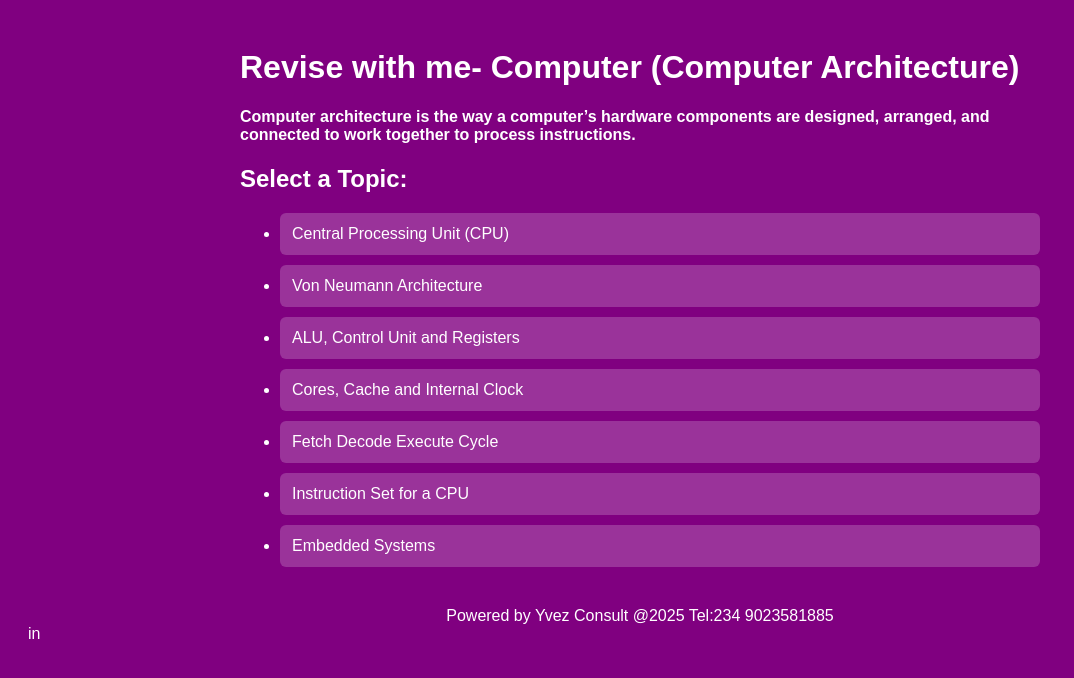
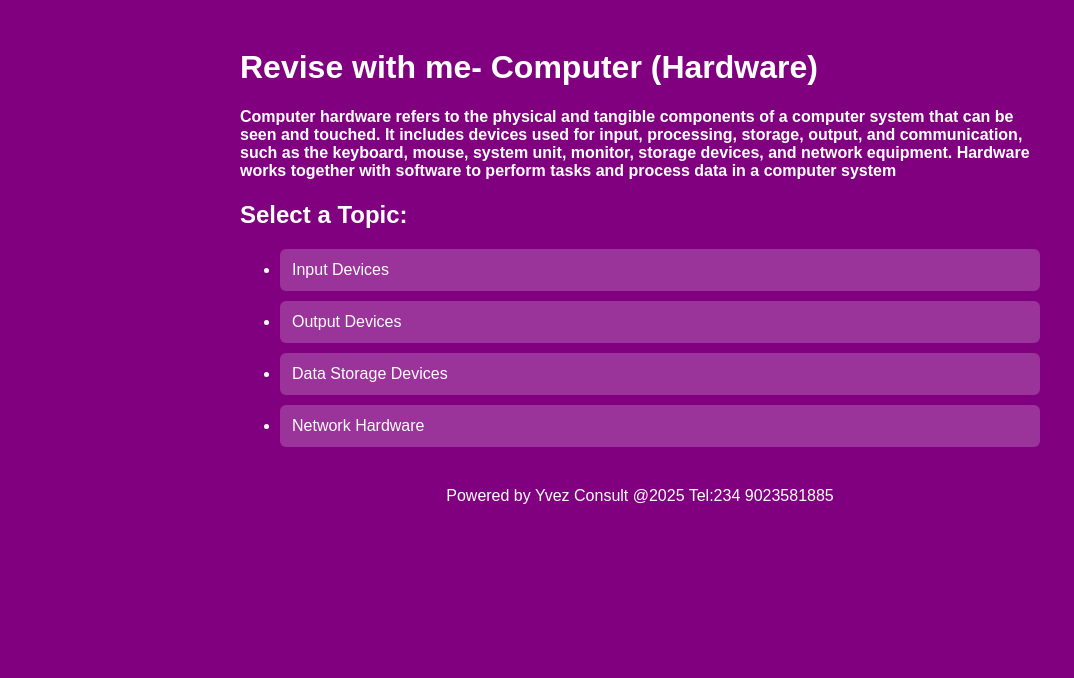
Before and after one commit to yvonneez/chemistry-elect, a React (Vite) app: page / in a window 1280 px wide. Shown: the top 678 px of the page, without its empty margins (0-1074 px from the left). Built offline with nearby package versions, Linux system fonts and the light colour scheme.

Commit message:
hardware

```diff
--- a/index.html
+++ b/index.html
@@ -1 +1 @@
-<!DOCTYPE html><html><body><div id='root'></div><script type='module' src='/src/main.jsx'></script></body></html>in
+<!DOCTYPE html><html><body><div id='root'></div><script type='module' src='/src/main.jsx'></script></body></html>
--- a/src/components/TopicList.jsx
+++ b/src/components/TopicList.jsx
@@ -1,8 +1,8 @@
 export default function TopicList({ topics, onStart }) {
   return (
     <div>
-      <h1>Revise with me- Computer (Computer Architecture)</h1>
-      <h4>Computer architecture is the way a computer’s hardware components are designed, arranged, and connected to work together to process instructions.</h4>
+      <h1>Revise with me- Computer (Hardware)</h1>
+      <h4>Computer hardware refers to the physical and tangible components of a computer system that can be seen and touched. It includes devices used for input, processing, storage, output, and communication, such as the keyboard, mouse, system unit, monitor, storage devices, and network equipment. Hardware works together with software to perform tasks and process data in a computer system</h4>
       <h2>Select a Topic:</h2>
       <ul className="topic-list">
         {topics.map((topic,i)=>(
--- a/src/data.js
+++ b/src/data.js
@@ -1,100 +1,58 @@
 const topics = [
+
 {
-title: "Central Processing Unit (CPU)",
+title: "Input Devices",
 summary:
-"The Central Processing Unit (CPU) is the main component of a computer responsible for processing data and executing instructions. It performs calculations, makes decisions, and controls the operation of other hardware components. The CPU is often described as the brain of the computer because all processing tasks pass through it.",
-
+"Input devices are hardware components used to enter data and instructions into a computer system. They enable communication between the user and the computer. Input devices convert human actions such as typing, clicking, speaking, or scanning into machine-readable signals that the computer can process. Common examples include keyboards, mice, scanners, microphones, webcams, and joysticks.",
 questions: [
-{ question: "What does CPU stand for?", options: ["Central Program Unit", "Central Processing Unit", "Computer Processing Unit", "Core Processing Unit"], answer: 1 },
-{ question: "The CPU is often referred to as the:", options: ["Memory of the computer", "Brain of the computer", "Storage unit", "Input device"], answer: 1 },
-{ question: "Which of the following is NOT a function of the CPU?", options: ["Processing data", "Executing instructions", "Controlling hardware", "Storing files permanently"], answer: 3 },
-{ question: "Which component carries out instructions?", options: ["Hard disk", "CPU", "Monitor", "Keyboard"], answer: 1 },
-{ question: "All data processing in a computer is handled by the:", options: ["RAM", "CPU", "Power supply", "Motherboard"], answer: 1 }
+{ question: "Which of the following is an input device?", options: ["Monitor", "Keyboard", "Printer", "Speaker"], answer: 1 },
+{ question: "What is the main function of an input device?", options: ["Store data", "Display output", "Enter data into the computer", "Process data"], answer: 2 },
+{ question: "Which device is used to input sound into a computer?", options: ["Speaker", "Microphone", "Monitor", "Projector"], answer: 1 },
+{ question: "A mouse is mainly used to:", options: ["Type text", "Point and select items", "Print documents", "Store files"], answer: 1 },
+{ question: "Which input device is used to capture images or videos?", options: ["Scanner", "Webcam", "Printer", "Speaker"], answer: 1 }
 ]
 },
 
 {
-title: "Von Neumann Architecture",
+title: "Output Devices",
 summary:
-"The Von Neumann architecture is a computer design model where program instructions and data are stored in the same memory. It consists of a CPU, memory, input devices, and output devices. This architecture allows instructions to be fetched from memory and executed sequentially.",
-
+"Output devices are hardware components that present processed information from a computer to the user. They convert machine-readable data into human-readable form such as text, images, sound, or hard copy. Output devices allow users to see, hear, or obtain results after data processing. Examples include monitors, printers, speakers, headphones, and projectors.",
 questions: [
-{ question: "Who proposed the Von Neumann architecture?", options: ["Alan Turing", "Charles Babbage", "John Von Neumann", "Tim Berners-Lee"], answer: 2 },
-{ question: "In Von Neumann architecture, data and instructions are stored:", options: ["In separate memories", "On external storage", "In the same memory", "In registers only"], answer: 2 },
-{ question: "Which of the following is part of the Von Neumann model?", options: ["CPU", "Memory", "Input/Output devices", "All of the above"], answer: 3 },
-{ question: "A key feature of Von Neumann architecture is:", options: ["Parallel execution", "Sequential instruction processing", "Wireless processing", "Cloud storage"], answer: 1 },
-{ question: "One limitation of Von Neumann architecture is known as:", options: ["Von Neumann bottleneck", "Cache failure", "Clock delay", "Memory leak"], answer: 0 }
+{ question: "Which of the following is an output device?", options: ["Keyboard", "Mouse", "Monitor", "Scanner"], answer: 2 },
+{ question: "Which device produces hard copy output?", options: ["Monitor", "Printer", "Speaker", "Microphone"], answer: 1 },
+{ question: "Speakers are used to output:", options: ["Text", "Images", "Sound", "Video only"], answer: 2 },
+{ question: "Which output device is used for large audience display?", options: ["Projector", "Mouse", "Scanner", "Flash drive"], answer: 0 },
+{ question: "Output devices mainly:", options: ["Input data", "Store data", "Display results", "Control processing"], answer: 2 }
 ]
 },
 
 {
-title: "ALU, Control Unit and Registers",
+title: "Data Storage Devices",
 summary:
-"The Arithmetic Logic Unit (ALU) performs arithmetic calculations and logical operations. The Control Unit (CU) directs the operation of the processor by controlling the flow of data and instructions. Registers are small, fast storage locations within the CPU used to hold data and instructions temporarily during processing.",
-
+"Data storage devices are hardware components used to store data, programs, and information for future use. Storage devices can be primary (main memory such as RAM) or secondary (backing storage such as hard disks and flash drives). They allow data to be saved permanently or temporarily and retrieved when needed.",
 questions: [
-{ question: "Which part of the CPU performs calculations?", options: ["Control Unit", "Register", "ALU", "Cache"], answer: 2 },
-{ question: "The Control Unit is responsible for:", options: ["Storing data permanently", "Executing arithmetic operations", "Controlling data flow", "Displaying output"], answer: 2 },
-{ question: "Registers are best described as:", options: ["Large storage devices", "Temporary high-speed storage", "Input devices", "Secondary memory"], answer: 1 },
-{ question: "Which operation is carried out by the ALU?", options: ["File storage", "Addition", "Printing", "Booting"], answer: 1 },
-{ question: "Registers are located:", options: ["In RAM", "In the hard disk", "Inside the CPU", "On the motherboard"], answer: 2 }
+{ question: "Which of the following is a data storage device?", options: ["Keyboard", "Flash drive", "Monitor", "Mouse"], answer: 1 },
+{ question: "Which storage device is considered permanent storage?", options: ["RAM", "Cache", "Hard disk", "Register"], answer: 2 },
+{ question: "Which device stores data temporarily while the computer is on?", options: ["ROM", "Hard disk", "RAM", "Flash drive"], answer: 2 },
+{ question: "CDs and DVDs are examples of:", options: ["Input devices", "Output devices", "Optical storage devices", "Network devices"], answer: 2 },
+{ question: "An external hard drive is mainly used to:", options: ["Input data", "Display images", "Store and back up data", "Connect networks"], answer: 2 }
 ]
 },
 
 {
-title: "Cores, Cache and Internal Clock",
+title: "Network Hardware",
 summary:
-"Modern CPUs may contain multiple cores, allowing them to process several tasks simultaneously. Cache is a small, fast memory inside or close to the CPU that stores frequently used data and instructions. The internal clock controls the speed at which the CPU processes instructions, measured in hertz (Hz).",
+"Network hardware refers to physical devices that enable computers and other devices to communicate and share resources over a network. These devices manage data transmission, connections, and network access. Common network hardware includes routers, switches, modems, network interface cards (NICs), access points, and network cables.",
+questions: [
+{ question: "Which device connects computers together in a network?", options: ["Printer", "Router", "Keyboard", "Scanner"], answer: 1 },
+{ question: "Which network device provides wireless access?", options: ["Switch", "Access point", "Hard disk", "Monitor"], answer: 1 },
+{ question: "A Network Interface Card (NIC) is used to:", options: ["Store data", "Display output", "Connect a computer to a network", "Print documents"], answer: 2 },
+{ question: "Which device directs data packets between networks?", options: ["Switch", "Router", "Mouse", "Flash drive"], answer: 1 },
+{ question: "Ethernet cables are used to:", options: ["Store data", "Provide wired network connections", "Display information", "Input commands"], answer: 1 }
+]
+}
 
-questions: [
-{ question: "A CPU core is:", options: ["A storage device", "An independent processing unit", "A power supply", "A software program"], answer: 1 },
-{ question: "What is the purpose of cache memory?", options: ["Long-term storage", "Speed up data access", "Store files", "Display output"], answer: 1 },
-{ question: "The internal clock controls the:", options: ["Size of memory", "Speed of processing", "Colour of display", "Type of software"], answer: 1 },
-{ question: "Which unit is used to measure clock speed?", options: ["Bytes", "Hertz", "Volts", "Pixels"], answer: 1 },
-{ question: "More CPU cores generally allow:", options: ["Slower processing", "Multitasking", "Less power use always", "Reduced storage"], answer: 1 }
-]
-},
-
-{
-title: "Fetch Decode Execute Cycle",
-summary:
-"The fetch decode execute cycle describes how a CPU processes instructions. First, an instruction is fetched from memory. Next, it is decoded to determine what action is required. Finally, the instruction is executed. This cycle repeats continuously while the computer is running.",
-
-questions: [
-{ question: "What is the first stage of the CPU cycle?", options: ["Execute", "Decode", "Fetch", "Store"], answer: 2 },
-{ question: "During the decode stage, the CPU:", options: ["Carries out the instruction", "Identifies the instruction", "Stores data", "Outputs results"], answer: 1 },
-{ question: "Which stage performs the instruction?", options: ["Fetch", "Decode", "Execute", "Load"], answer: 2 },
-{ question: "The fetch decode execute cycle occurs:", options: ["Once only", "Only at startup", "Continuously", "When programs crash"], answer: 2 },
-{ question: "Where are instructions fetched from?", options: ["Hard disk", "Cache only", "Main memory (RAM)", "Output devices"], answer: 2 }
-]
-},
-
-{
-title: "Instruction Set for a CPU",
-summary:
-"An instruction set is the collection of commands that a CPU can understand and execute. These instructions include data transfer, arithmetic operations, logical operations, and control instructions. Different CPUs may have different instruction sets.",
-
-questions: [
-{ question: "An instruction set is:", options: ["A list of programs", "Commands the CPU can execute", "A type of memory", "A hardware component"], answer: 1 },
-{ question: "Which of the following is a type of CPU instruction?", options: ["Fetch", "Add", "Save file", "Display image"], answer: 1 },
-{ question: "Instruction sets differ because:", options: ["All CPUs are the same", "Different CPUs are designed differently", "Memory size changes", "Clock speed varies"], answer: 1 },
-{ question: "Which instruction controls program flow?", options: ["Arithmetic", "Logical", "Control", "Transfer"], answer: 2 },
-{ question: "Instruction sets are executed by the:", options: ["Operating system", "CPU", "RAM", "Hard disk"], answer: 1 }
-]
-},
-
-{
-title: "Embedded Systems",
-summary:
-"An embedded system is a computer system built into a larger device to perform a specific function. Unlike general-purpose computers, embedded systems are designed for dedicated tasks. Examples include washing machines, microwave ovens, traffic lights, and digital cameras.",
-
-questions: [
-{ question: "An embedded system is designed to:", options: ["Perform many tasks", "Run office software", "Carry out a specific function", "Store large amounts of data"], answer: 2 },
-{ question: "Which of the following is an embedded system?", options: ["Desktop computer", "Laptop", "Washing machine controller", "Tablet"], answer: 2 },
-{ question: "Embedded systems are usually:", options: ["General-purpose", "Dedicated-purpose", "Cloud-based", "Portable only"], answer: 1 },
-{ question: "Which feature is common in embedded systems?", options: ["Large storage", "Specific task design", "Keyboard input", "Monitor output"], answer: 1 },
-{ question: "Embedded systems are often found in:", options: ["Home appliances", "Data centres", "Programming labs", "Office desktops"], answer: 0 }]
-    }
 ];
 
+
 export default topics;
```
